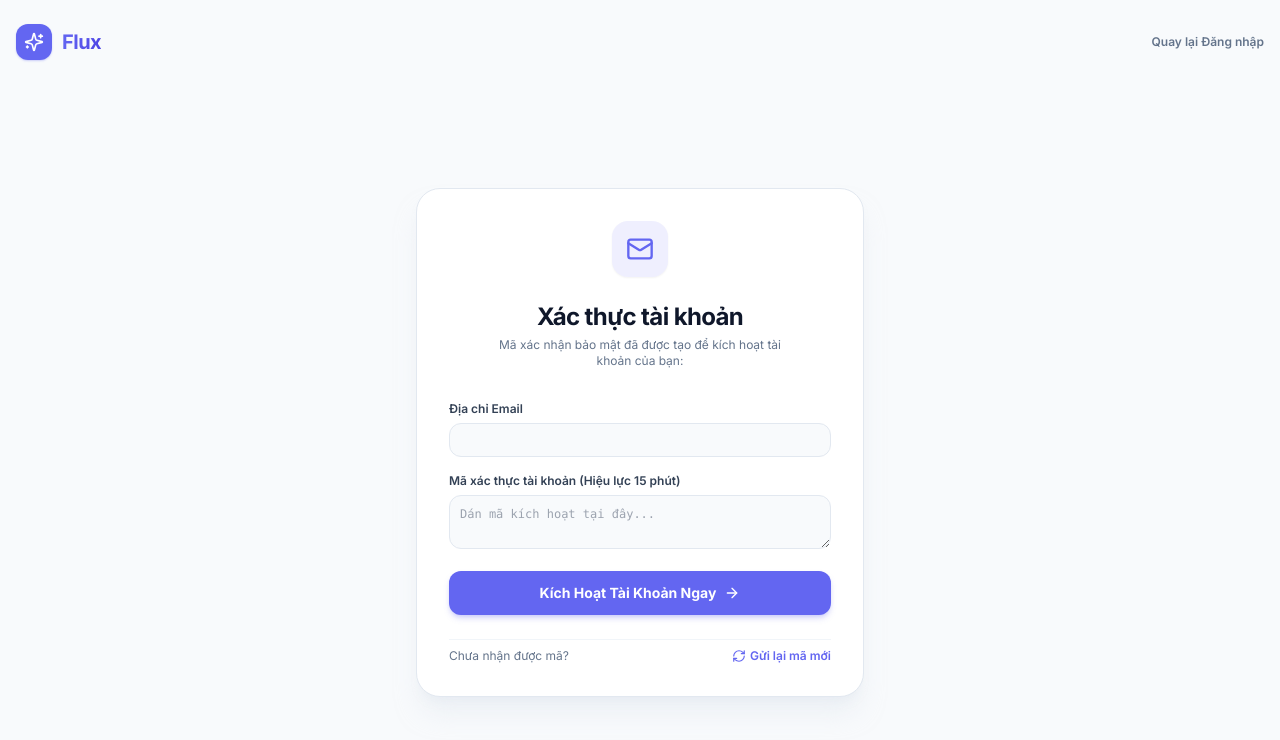
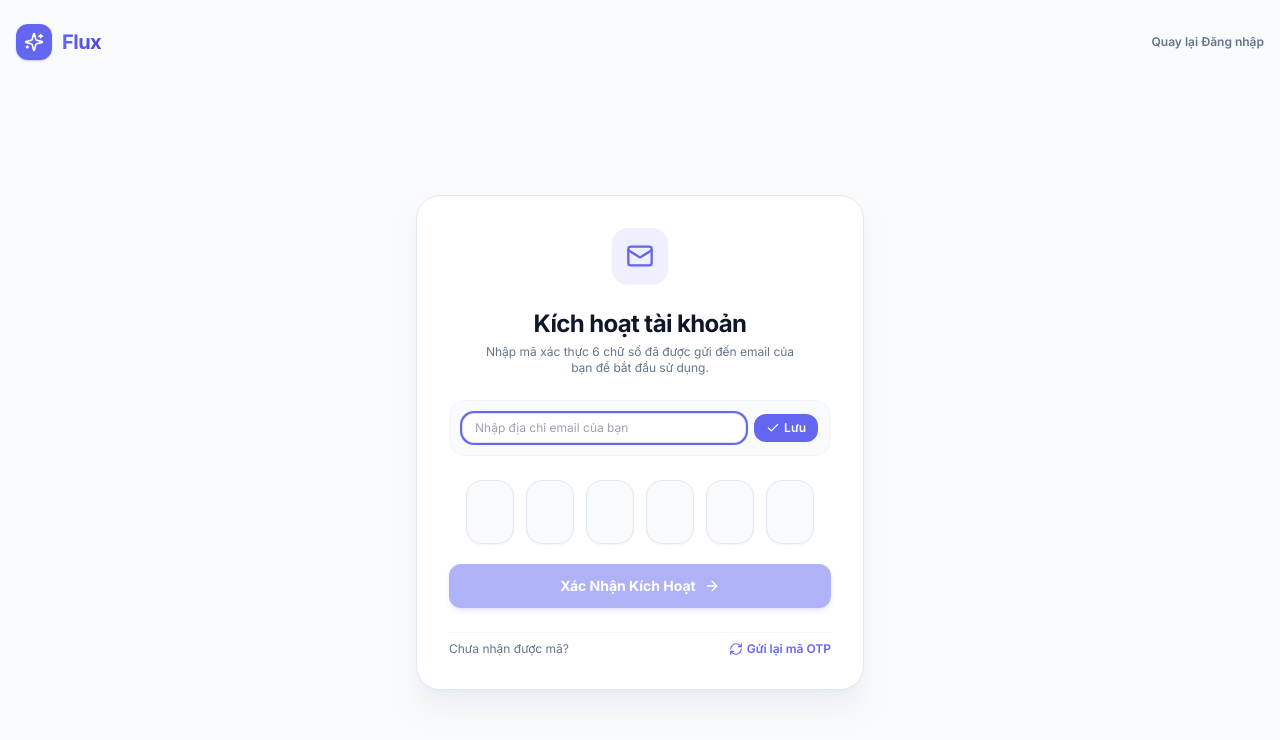
Before and after one commit to lethanhkha/flux, a React (Vite) app in the folder client/: page /verify-email in a window 1280 px wide. Shown: the top 740 px of the page. Built offline with nearby package versions, Linux system fonts and the light colour scheme; no server answers.

Commit message:
feat(auth-ui): modernize VerifyEmailPage with 6-digit OTP input grid, cooldown timer, and auto-login

```diff
--- a/client/src/pages/RegisterPage.tsx
+++ b/client/src/pages/RegisterPage.tsx
@@ -45,10 +45,11 @@ export const RegisterPage: React.FC = () => {
 
     try {
       const result = await register(email, password, fullName);
-      toast.success(result.message || 'Đăng ký thành công! Hãy kiểm tra mã xác thực.');
+      toast.success(result.message || 'Đăng ký thành công! Vui lòng nhập mã kích hoạt.');
       navigate('/verify-email', {
         state: {
           email,
+          otpCode: result.otpCode,
           verificationToken: result.verificationToken,
         },
       });
--- a/client/src/pages/VerifyEmailPage.tsx
+++ b/client/src/pages/VerifyEmailPage.tsx
@@ -1,66 +1,185 @@
-import React, { useState, useEffect } from 'react';
+import React, { useState, useRef, useEffect, useCallback } from 'react';
 import { Link, useLocation, useNavigate, useSearchParams } from 'react-router-dom';
-import { Sparkles, Mail, CheckCircle2, ArrowRight, RefreshCw } from 'lucide-react';
+import { Sparkles, Mail, CheckCircle2, ArrowRight, RefreshCw, KeyRound, Edit2, Check } from 'lucide-react';
 import { apiClient } from '../api/client';
+import { useAuth } from '../contexts/AuthContext';
 import { toast } from 'sonner';
 
 export const VerifyEmailPage: React.FC = () => {
+  const { verifyEmail } = useAuth();
   const [searchParams] = useSearchParams();
   const location = useLocation();
   const navigate = useNavigate();
 
-  const initialEmail = searchParams.get('email') || location.state?.email || '';
-  const initialToken = searchParams.get('token') || location.state?.verificationToken || '';
+  const queryEmail = searchParams.get('email') || '';
+  const queryCode = searchParams.get('code') || searchParams.get('token') || '';
+  const stateEmail = location.state?.email || '';
+  const stateOtp = location.state?.otpCode || '';
 
-  const [email, setEmail] = useState(initialEmail);
-  const [token, setToken] = useState(initialToken);
+  const [email, setEmail] = useState(queryEmail || stateEmail || '');
+  const [isEditingEmail, setIsEditingEmail] = useState(!email);
+  const [newEmailInput, setNewEmailInput] = useState(email);
+  const [digits, setDigits] = useState<string[]>(['', '', '', '', '', '']);
+  const [demoOtp, setDemoOtp] = useState<string>(stateOtp || '');
   const [isVerifying, setIsVerifying] = useState(false);
   const [isResending, setIsResending] = useState(false);
   const [isSuccess, setIsSuccess] = useState(false);
+  const [errorMsg, setErrorMsg] = useState<string | null>(null);
+  const [cooldown, setCooldown] = useState<number>(stateEmail ? 60 : 0);
 
-  // If token is already present in query params, auto verify
+  const inputRefs = useRef<(HTMLInputElement | null)[]>([]);
+
+  // Cooldown countdown timer
   useEffect(() => {
-    if (initialToken && initialEmail) {
-      handleVerify(initialEmail, initialToken);
+    if (cooldown <= 0) return;
+    const timer = setInterval(() => {
+      setCooldown((prev) => (prev > 0 ? prev - 1 : 0));
+    }, 1000);
+    return () => clearInterval(timer);
+  }, [cooldown]);
+
+  // Focus first input on mount
+  useEffect(() => {
+    if (email && inputRefs.current[0]) {
+      inputRefs.current[0]?.focus();
     }
-  }, []);
+  }, [email]);
 
-  const handleVerify = async (verifyEmail: string, verifyToken: string) => {
-    if (!verifyToken) {
-      toast.error('Vui lòng nhập mã xác thực (HMAC Token).');
+  const handleDigitChange = (index: number, value: string) => {
+    if (!/^\d*$/.test(value)) return;
+    setErrorMsg(null);
+
+    const newDigits = [...digits];
+    newDigits[index] = value.slice(-1);
+    setDigits(newDigits);
+
+    // Auto advance to next input
+    if (value && index < 5) {
+      inputRefs.current[index + 1]?.focus();
+    }
+
+    // Auto trigger submission if all 6 digits are filled
+    const fullCode = newDigits.join('');
+    if (value && index === 5 && fullCode.length === 6) {
+      submitCode(email, fullCode);
+    }
+  };
+
+  const handleKeyDown = (index: number, e: React.KeyboardEvent<HTMLInputElement>) => {
+    if (e.key === 'Backspace' && !digits[index] && index > 0) {
+      inputRefs.current[index - 1]?.focus();
+    } else if (e.key === 'ArrowLeft' && index > 0) {
+      inputRefs.current[index - 1]?.focus();
+    } else if (e.key === 'ArrowRight' && index < 5) {
+      inputRefs.current[index + 1]?.focus();
+    }
+  };
+
+  const handlePaste = (e: React.ClipboardEvent) => {
+    e.preventDefault();
+    const pasted = e.clipboardData.getData('text').trim();
+    if (/^\d{6}$/.test(pasted)) {
+      const arr = pasted.split('');
+      setDigits(arr);
+      inputRefs.current[5]?.focus();
+      submitCode(email, pasted);
+    }
+  };
+
+  const handleQuickFill = (code: string) => {
+    if (!code || code.length !== 6) return;
+    setDigits(code.split(''));
+    inputRefs.current[5]?.focus();
+    submitCode(email, code);
+  };
+
+  const submitCode = useCallback(
+    async (targetEmail: string, codeToSubmit: string) => {
+      if (!targetEmail) {
+        toast.error('Vui lòng nhập địa chỉ email của bạn.');
+        return;
+      }
+      if (!codeToSubmit || codeToSubmit.length !== 6) {
+        toast.error('Vui lòng nhập đủ 6 chữ số mã kích hoạt.');
         return;
       }
 
       setIsVerifying(true);
+      setErrorMsg(null);
+
       try {
-      const res = await apiClient.post('/auth/verify-email', {
-        email: verifyEmail,
-        token: verifyToken,
-      });
+        const res = await verifyEmail(targetEmail, codeToSubmit);
+        setIsSuccess(true);
+        toast.success(res.message || 'Kích hoạt tài khoản thành công!');
 
-      setIsSuccess(true);
-      toast.success(res.data.data.message || 'Xác thực email thành công!');
+        // Automatically navigate to dashboard after a short pleasant delay
+        setTimeout(() => {
+          navigate('/dashboard');
+        }, 1500);
       } catch (err: any) {
-      const msg = err.response?.data?.message || err.message || 'Xác thực thất bại.';
+        const msg =
+          err.response?.data?.message ||
+          err.message ||
+          'Mã xác thực không hợp lệ hoặc đã hết hạn.';
+        setErrorMsg(msg);
         toast.error(msg);
       } finally {
         setIsVerifying(false);
       }
-  };
+    },
+    [verifyEmail, navigate]
+  );
+
+  // Auto verify if query code was present
+  useEffect(() => {
+    if (queryCode && queryEmail) {
+      if (queryCode.length === 6 && /^\d+$/.test(queryCode)) {
+        setDigits(queryCode.split(''));
+        submitCode(queryEmail, queryCode);
+      }
+    }
+  }, [queryCode, queryEmail, submitCode]);
 
   const handleResend = async () => {
+    if (!email) {
+      toast.error('Vui lòng nhập địa chỉ email để gửi lại mã.');
+      return;
+    }
+
+    if (cooldown > 0) {
+      toast.info(`Vui lòng chờ ${cooldown} giây trước khi gửi lại.`);
+      return;
+    }
+
     setIsResending(true);
+    setErrorMsg(null);
+
     try {
       const res = await apiClient.post('/auth/resend-verification', { email });
-      if (res.data.data.verificationToken) {
-        setToken(res.data.data.verificationToken);
+      const newOtp = res.data?.data?.otpCode;
+      if (newOtp) {
+        setDemoOtp(newOtp);
       }
-      toast.success('Mã kích hoạt mới đã được tạo!');
+      setCooldown(60);
+      setDigits(['', '', '', '', '', '']);
+      inputRefs.current[0]?.focus();
+      toast.success('Mã kích hoạt 6 chữ số mới đã được gửi!');
     } catch (err: any) {
-      toast.error(err.response?.data?.message || 'Không thể gửi lại mã kích hoạt.');
+      const msg = err.response?.data?.message || 'Không thể gửi lại mã kích hoạt.';
+      toast.error(msg);
     } finally {
       setIsResending(false);
     }
+  };
+
+  const handleSaveEmail = () => {
+    if (!newEmailInput || !/^\S+@\S+\.\S+$/.test(newEmailInput)) {
+      toast.error('Vui lòng nhập địa chỉ email hợp lệ.');
+      return;
+    }
+    setEmail(newEmailInput.trim().toLowerCase());
+    setIsEditingEmail(false);
+    toast.success('Đã cập nhật email nhận mã.');
   };
 
   return (
@@ -85,20 +204,22 @@ export const VerifyEmailPage: React.FC = () => {
         <div className="w-full max-w-md space-y-6">
           <div className="bg-white dark:bg-slate-900 border border-slate-200 dark:border-slate-800 rounded-3xl p-6 sm:p-8 shadow-xl shadow-slate-200/50 dark:shadow-none space-y-6 text-center">
             {isSuccess ? (
-              <div className="space-y-4 py-4">
-                <div className="h-16 w-16 rounded-full bg-emerald-500/10 text-emerald-500 flex items-center justify-center mx-auto">
+              <div className="space-y-4 py-4 animate-in fade-in zoom-in-95 duration-300">
+                <div className="h-16 w-16 rounded-full bg-emerald-500/10 text-emerald-500 flex items-center justify-center mx-auto shadow-sm">
                   <CheckCircle2 className="w-10 h-10" />
                 </div>
+                <div className="space-y-1">
                   <h1 className="text-2xl font-bold tracking-tight">Kích hoạt tài khoản thành công!</h1>
-                <p className="text-xs text-slate-500 max-w-xs mx-auto">
-                  Email của bạn đã được xác thực an toàn. Bạn hiện có thể đăng nhập vào không gian làm việc Flux.
+                  <p className="text-xs text-slate-500 dark:text-slate-400 max-w-xs mx-auto">
+                    Tài khoản của bạn đã được xác thực an toàn. Đang tự động chuyển hướng vào không gian làm việc...
                   </p>
+                </div>
                 <div className="pt-2">
                   <button
-                    onClick={() => navigate('/login')}
+                    onClick={() => navigate('/dashboard')}
                     className="w-full py-3 rounded-xl bg-brand hover:bg-brand-hover text-white font-bold text-sm shadow-md shadow-brand/25 transition-all flex items-center justify-center gap-2 cursor-pointer"
                   >
-                    <span>Tiến Hành Đăng Nhập</span>
+                    <span>Vào Bảng Điều Khiển Ngay</span>
                     <ArrowRight className="w-4 h-4" />
                   </button>
                 </div>
@@ -110,73 +231,144 @@ export const VerifyEmailPage: React.FC = () => {
                 </div>
 
                 <div className="space-y-1">
-                  <h1 className="text-2xl font-bold tracking-tight">Xác thực tài khoản</h1>
-                  <p className="text-xs text-slate-500 max-w-xs mx-auto">
-                    Mã xác nhận bảo mật đã được tạo để kích hoạt tài khoản của bạn:
+                  <h1 className="text-2xl font-bold tracking-tight">Kích hoạt tài khoản</h1>
+                  <p className="text-xs text-slate-500 dark:text-slate-400 max-w-xs mx-auto">
+                    Nhập mã xác thực 6 chữ số đã được gửi đến email của bạn để bắt đầu sử dụng.
                   </p>
                 </div>
 
+                {/* Email Display & Inline Editor */}
+                <div className="p-3 rounded-2xl bg-slate-50 dark:bg-slate-950 border border-slate-100 dark:border-slate-800 text-xs">
+                  {isEditingEmail ? (
+                    <div className="flex items-center gap-2">
+                      <input
+                        type="email"
+                        value={newEmailInput}
+                        onChange={(e) => setNewEmailInput(e.target.value)}
+                        placeholder="Nhập địa chỉ email của bạn"
+                        className="flex-1 px-3 py-1.5 rounded-xl border border-slate-200 dark:border-slate-800 bg-white dark:bg-slate-900 text-xs focus:outline-none focus:ring-2 focus:ring-brand"
+                        autoFocus
+                      />
+                      <button
+                        type="button"
+                        onClick={handleSaveEmail}
+                        className="px-3 py-1.5 rounded-xl bg-brand hover:bg-brand-hover text-white font-semibold flex items-center gap-1 cursor-pointer"
+                      >
+                        <Check className="w-3.5 h-3.5" />
+                        <span>Lưu</span>
+                      </button>
+                    </div>
+                  ) : (
+                    <div className="flex items-center justify-between">
+                      <div className="flex items-center gap-1.5 truncate">
+                        <span className="text-slate-400">Gửi đến:</span>
+                        <span className="font-semibold text-slate-800 dark:text-slate-200 truncate">
+                          {email || 'Chưa có email'}
+                        </span>
+                      </div>
+                      <button
+                        type="button"
+                        onClick={() => {
+                          setNewEmailInput(email);
+                          setIsEditingEmail(true);
+                        }}
+                        className="text-brand hover:underline font-medium text-[11px] flex items-center gap-1 ml-2 flex-shrink-0 cursor-pointer"
+                      >
+                        <Edit2 className="w-3 h-3" />
+                        <span>Đổi email</span>
+                      </button>
+                    </div>
+                  )}
+                </div>
+
+                {/* Dev Quick-Fill Pill */}
+                {demoOtp && (
+                  <div className="p-2.5 rounded-xl bg-amber-500/10 border border-amber-500/20 text-amber-700 dark:text-amber-400 text-xs flex items-center justify-between">
+                    <div className="flex items-center gap-1.5">
+                      <KeyRound className="w-3.5 h-3.5" />
+                      <span>Mã xác thực: <strong className="font-mono tracking-wider font-bold">{demoOtp}</strong></span>
+                    </div>
+                    <button
+                      type="button"
+                      onClick={() => handleQuickFill(demoOtp)}
+                      className="px-2 py-0.5 rounded-md bg-amber-500 hover:bg-amber-600 text-white text-[11px] font-semibold transition-colors cursor-pointer"
+                    >
+                      Điền nhanh
+                    </button>
+                  </div>
+                )}
+
+                {/* Error Banner */}
+                {errorMsg && (
+                  <div className="p-3 rounded-xl bg-rose-500/10 border border-rose-500/20 text-rose-600 dark:text-rose-400 text-xs font-medium">
+                    {errorMsg}
+                  </div>
+                )}
+
+                {/* 6-Digit OTP Box Grid */}
                 <form
                   onSubmit={(e) => {
                     e.preventDefault();
-                    handleVerify(email, token);
+                    submitCode(email, digits.join(''));
                   }}
-                  className="space-y-4 text-left pt-2"
+                  className="space-y-5"
                 >
-                  <div className="space-y-1.5">
-                    <label className="block text-xs font-semibold text-slate-700 dark:text-slate-300">
-                      Địa chỉ Email
-                    </label>
+                  <div
+                    className="flex items-center justify-center gap-2 sm:gap-3"
+                    onPaste={handlePaste}
+                  >
+                    {digits.map((digit, idx) => (
                       <input
-                      type="email"
-                      required
-                      value={email}
-                      onChange={(e) => setEmail(e.target.value)}
-                      className="w-full px-3 py-2 rounded-xl border border-slate-200 dark:border-slate-800 bg-slate-50 dark:bg-slate-950 text-xs focus:outline-none focus:ring-2 focus:ring-brand"
+                        key={idx}
+                        ref={(el) => (inputRefs.current[idx] = el)}
+                        type="text"
+                        inputMode="numeric"
+                        maxLength={1}
+                        value={digit}
+                        onChange={(e) => handleDigitChange(idx, e.target.value)}
+                        onKeyDown={(e) => handleKeyDown(idx, e)}
+                        className="w-11 h-14 sm:w-12 sm:h-16 text-center text-xl sm:text-2xl font-bold font-mono rounded-2xl border border-slate-200 dark:border-slate-800 bg-slate-50 dark:bg-slate-950 text-slate-900 dark:text-slate-100 focus:outline-none focus:ring-2 focus:ring-brand focus:border-brand shadow-sm transition-all"
                       />
-                  </div>
-
-                  <div className="space-y-1.5">
-                    <label className="block text-xs font-semibold text-slate-700 dark:text-slate-300">
-                      Mã xác thực tài khoản (Hiệu lực 15 phút)
-                    </label>
-                    <textarea
-                      rows={2}
-                      required
-                      value={token}
-                      onChange={(e) => setToken(e.target.value)}
-                      placeholder="Dán mã kích hoạt tại đây..."
-                      className="w-full p-2.5 rounded-xl border border-slate-200 dark:border-slate-800 bg-slate-50 dark:bg-slate-950 font-mono text-xs focus:outline-none focus:ring-2 focus:ring-brand break-all"
-                    />
+                    ))}
                   </div>
 
                   <button
                     type="submit"
-                    disabled={isVerifying}
-                    className="w-full py-3 rounded-xl bg-brand hover:bg-brand-hover text-white font-bold text-sm shadow-md shadow-brand/25 transition-all flex items-center justify-center gap-2 disabled:opacity-50 cursor-pointer"
+                    disabled={isVerifying || digits.join('').length !== 6}
+                    className="w-full py-3 rounded-xl bg-brand hover:bg-brand-hover text-white font-bold text-sm shadow-md shadow-brand/25 transition-all flex items-center justify-center gap-2 disabled:opacity-50 disabled:cursor-not-allowed cursor-pointer"
                   >
                     {isVerifying ? (
-                      <span>Đang xác thực tài khoản...</span>
+                      <div className="flex items-center gap-2">
+                        <RefreshCw className="w-4 h-4 animate-spin" />
+                        <span>Đang xác thực...</span>
+                      </div>
                     ) : (
                       <>
-                        <span>Kích Hoạt Tài Khoản Ngay</span>
+                        <span>Xác Nhận Kích Hoạt</span>
                         <ArrowRight className="w-4 h-4" />
                       </>
                     )}
                   </button>
                 </form>
 
+                {/* Resend Cooldown Section */}
                 <div className="pt-2 border-t border-slate-100 dark:border-slate-800 flex items-center justify-between text-xs text-slate-500">
                   <span>Chưa nhận được mã?</span>
+                  {cooldown > 0 ? (
+                    <span className="text-slate-400 font-medium">
+                      Gửi lại sau <strong className="font-mono text-slate-600 dark:text-slate-300">{cooldown}s</strong>
+                    </span>
+                  ) : (
                     <button
                       type="button"
                       onClick={handleResend}
                       disabled={isResending}
-                    className="text-brand font-semibold hover:underline flex items-center gap-1 cursor-pointer"
+                      className="text-brand font-semibold hover:underline flex items-center gap-1 cursor-pointer disabled:opacity-50"
                     >
                       <RefreshCw className={`w-3.5 h-3.5 ${isResending ? 'animate-spin' : ''}`} />
-                    <span>Gửi lại mã mới</span>
+                      <span>{isResending ? 'Đang gửi...' : 'Gửi lại mã OTP'}</span>
                     </button>
+                  )}
                 </div>
               </>
             )}
```
Also changed, not shown: client/src/contexts/AuthContext.tsx (+15 -0 lines). Lines whose indentation alone changed are shown as unchanged.
